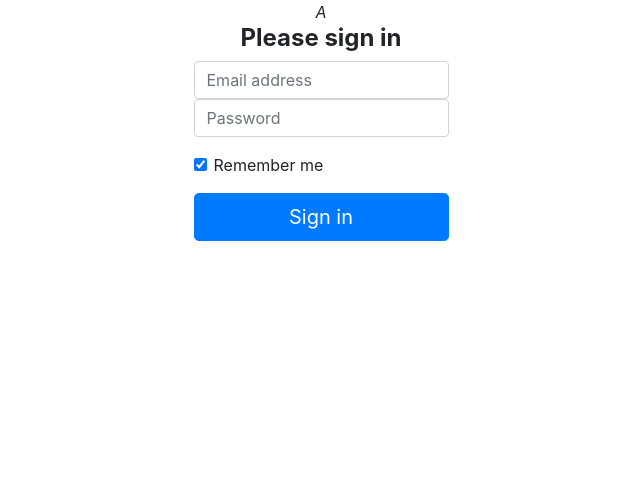
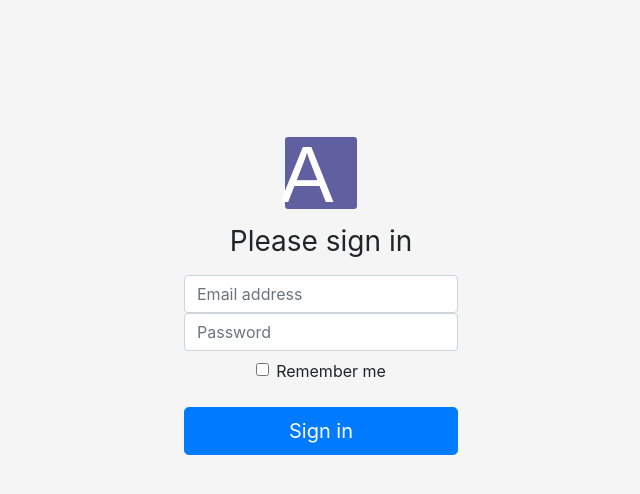
Before and after one commit to Ha891209/Login-screen, a plain HTML site: page index.html in a window 1280 px wide. Shown: the whole page, without its empty margins (319-959 px from the left). Drawn offline with nearby package versions, Linux system fonts and the light colour scheme; a web font is replaced by a local one.

Commit message:
modified

```diff
--- a/css/style.css
+++ b/css/style.css
@@ -0,0 +1,27 @@
+@import url('https://fonts.googleapis.com/css2?family=Allura&display=swap');
+
+body {
+    height: 100%;
+    background-color: #f5f5f5;
+}
+
+.login__section {
+    margin-top: 50%;
+}
+
+.namebox {
+    width: 72px;
+    height: 72px;
+    background-color: rgb(96, 96, 160);
+    border-radius: 3px;
+
+}
+
+.myname {
+    font-size: 5rem;
+    margin-top: -1.4rem;
+    margin-left: -1.75rem;
+    font-family: 'East Sea Dokdo',
+        fantasy;
+    text-align: center;
+}
--- a/index.html
+++ b/index.html
@@ -7,29 +7,38 @@
       <meta name="viewport" content="width=device-width, initial-scale=1, shrink-to-fit=no">
       <link rel="stylesheet" href="https://cdn.jsdelivr.net/npm/bootstrap@4.5.3/dist/css/bootstrap.min.css"
           integrity="sha384-TX8t27EcRE3e/ihU7zmQxVncDAy5uIKz4rEkgIXeMed4M0jlfIDPvg6uqKI2xXr2" crossorigin="anonymous">
-
-    <title>Login</title>
+      <link rel="preconnect" href="https://fonts.gstatic.com">
+      <link href="https://fonts.googleapis.com/css2?family=East+Sea+Dokdo&display=swap" rel="stylesheet">
+      <link rel="stylesheet" href="/css/style.css">
+      <title>Login screen</title>
   </head>
 
-<body>
+  <body class="text-center d-flex align-items-center justify-content-center">
       <main>
-        <div class="container">
-            <div class="row">
-                <div class="col-3 mx-auto d-flex flex-column">
-                    <i class="text-center">A</i>
-                    <h1 class="text-center h4 font-weight-bold">Please sign in</h1>
-                    <div class="form-group">
-                        <input type="email" class="form-control" placeholder="Email address" required>
-                        <input type="password" class="form-control" placeholder="Password" required>
-                    </div>
-                    <div class="form-check mb-3">
-                        <input type="checkbox" name="newletter" id="newletter" class="form-check-input" checked>
-                        <label for="newletter" class="form-check-label">Remember me</label>
-                    </div>
-                    <button tpye="button" class="btn btn-primary btn-lg">Sign in</button>
+          <section class="login__section">
+              <div class="head">
+                  <div class="nbox d-flex justify-content-center">
+                      <div class="namebox mb-3">
+                          <p class="myname text-white">A</p>
                       </div>
                   </div>
               </div>
+              <h3 class="font-weight-normal pb-2">Please sign in</h3>
+              <form class="login">
+                  <input type="email" class="form-control" name="email" id="email" placeholder="Email address" required>
+                  <input type="password" class="form-control" name="password" id="password" placeholder="Password"
+                      required>
+                  <div class="form-check pt-2 pb-4">
+                      <label class="form-check-label">
+                          <input type="checkbox" class="form-check-input" name="remember-me" id="remember-me"
+                              value="checkedValue">
+                          Remember me
+                      </label>
+                  </div>
+                  <button class="btn btn-primary btn-lg btn-block">Sign in</button>
+              </form>
+          </section>
+
       </main>
 
       <script src="https://code.jquery.com/jquery-3.5.1.slim.min.js"
@@ -39,7 +48,6 @@
           integrity="sha384-ho+j7jyWK8fNQe+A12Hb8AhRq26LrZ/JpcUGGOn+Y7RsweNrtN/tE3MoK7ZeZDyx" crossorigin="anonymous">
       </script>
 
-
   </body>
 
   </html>
```
Lines whose indentation alone changed are shown as unchanged.
